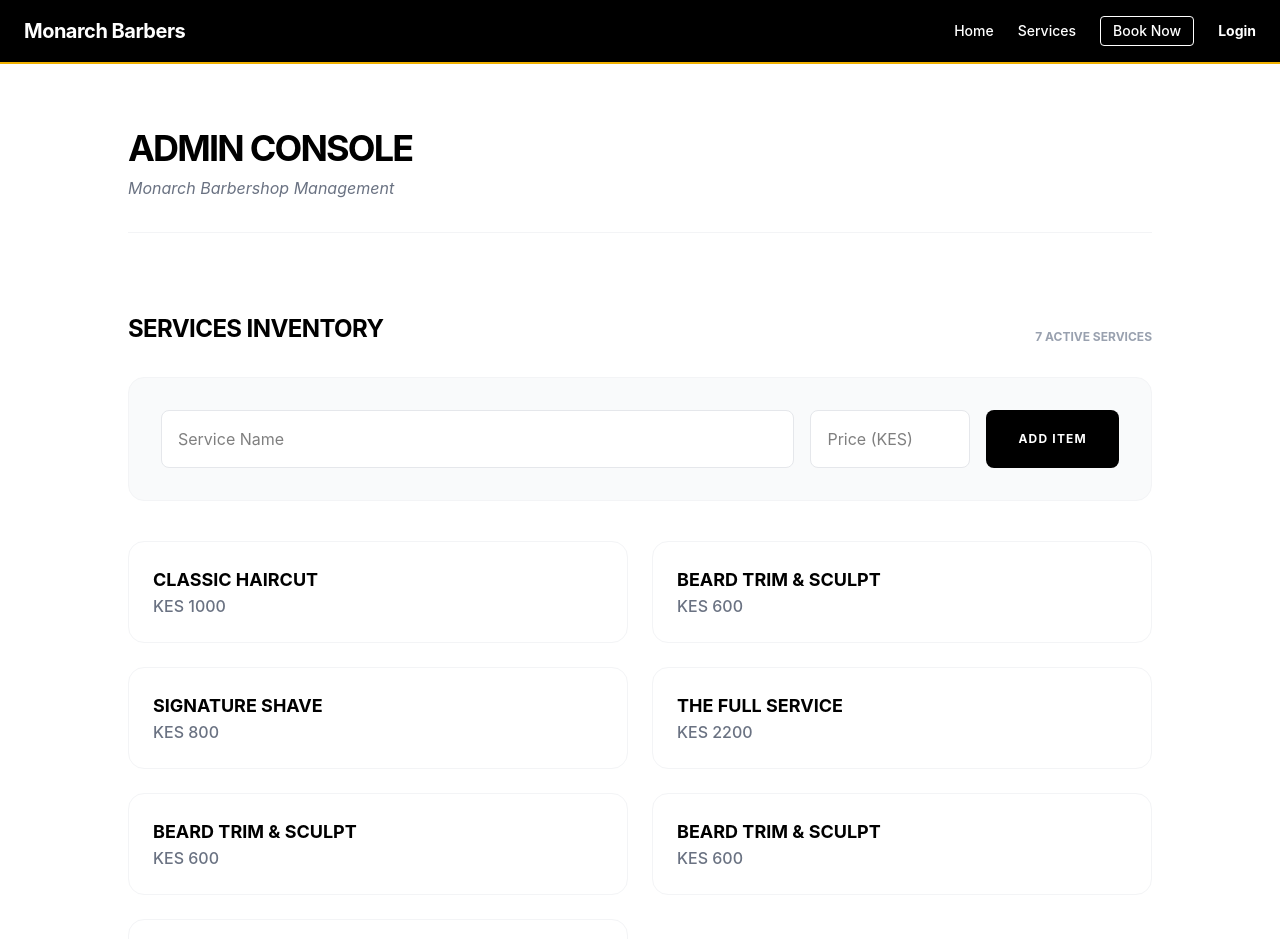
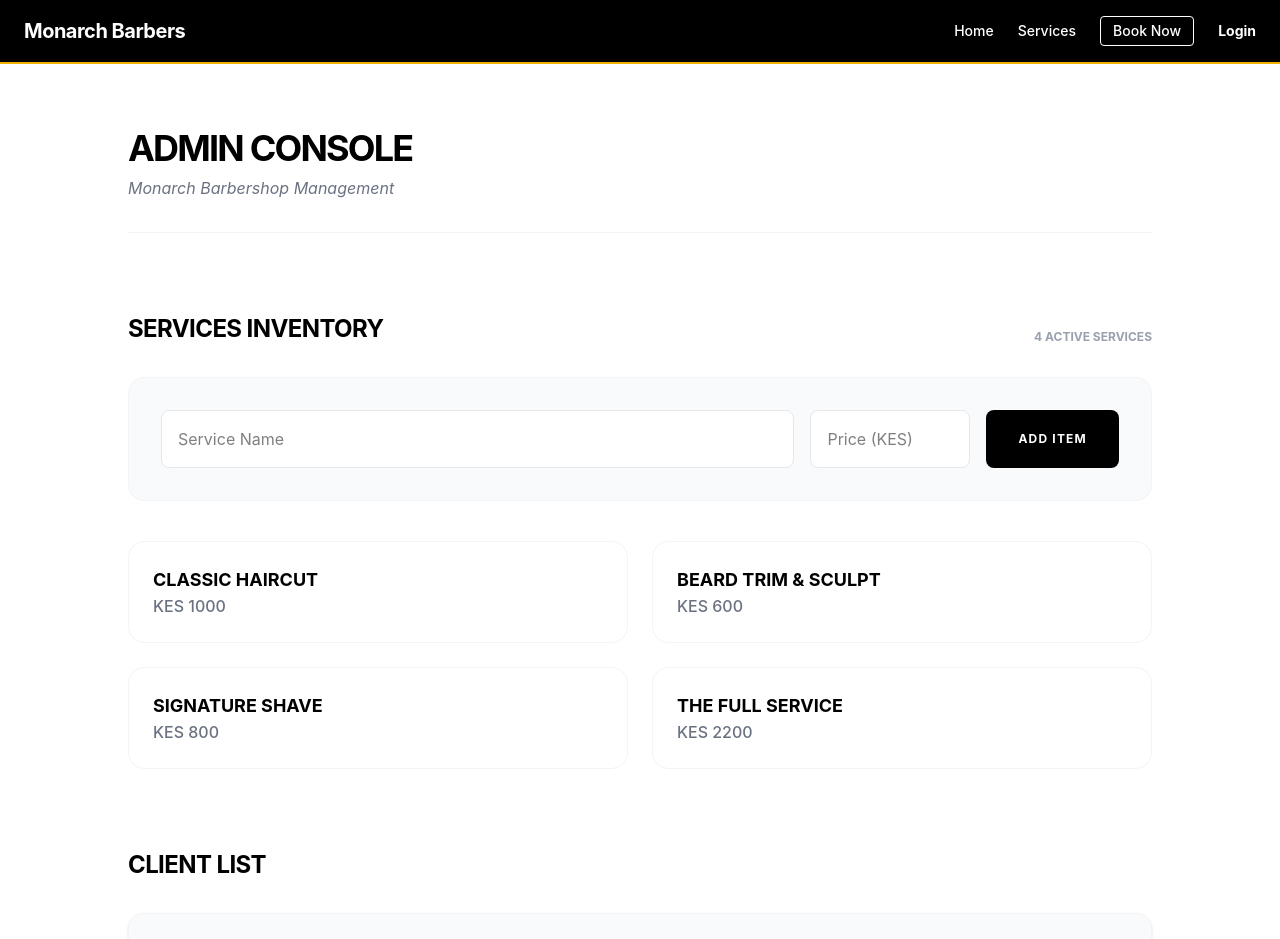
Before and after one commit to AlbertQuarshie/appointments-system, a React (Vite) app: page /admin in a window 1280 px wide. Shown: the top 939 px of the page. Built offline with nearby package versions, Linux system fonts and the light colour scheme.

Commit message:
Reducing the already set up data

```diff
--- a/src/data/services.js
+++ b/src/data/services.js
@@ -30,30 +30,6 @@ export const services = [
     duration: 90,
     description: "Haircut, beard trim, and a relaxing facial treatment.",
     image: "https://images.unsplash.com/photo-1599351431247-f579338af7d2?w=400&q=80"
-  }
-  ,
-  {
-    id: 5,
-    name: "Beard Trim & Sculpt",
-    price: 600,
-    duration: 20,
-    description: "Expert beard shaping with straight razor detailing.",
-    image: "https://images.unsplash.com/photo-1621605815841-aa897af07532?w=400&q=80"
   },
-  {
-    id: 6,
-    name: "Beard Trim & Sculpt",
-    price: 600,
-    duration: 20,
-    description: "Expert beard shaping with straight razor detailing.",
-    image: "https://images.unsplash.com/photo-1621605815841-aa897af07532?w=400&q=80"
-  },
-  {
-    id: 7,
-    name: "Beard Trim & Sculpt",
-    price: 600,
-    duration: 20,
-    description: "Expert beard shaping with straight razor detailing.",
-    image: "https://images.unsplash.com/photo-1621605815841-aa897af07532?w=400&q=80"
-  },
+
 ];
```
